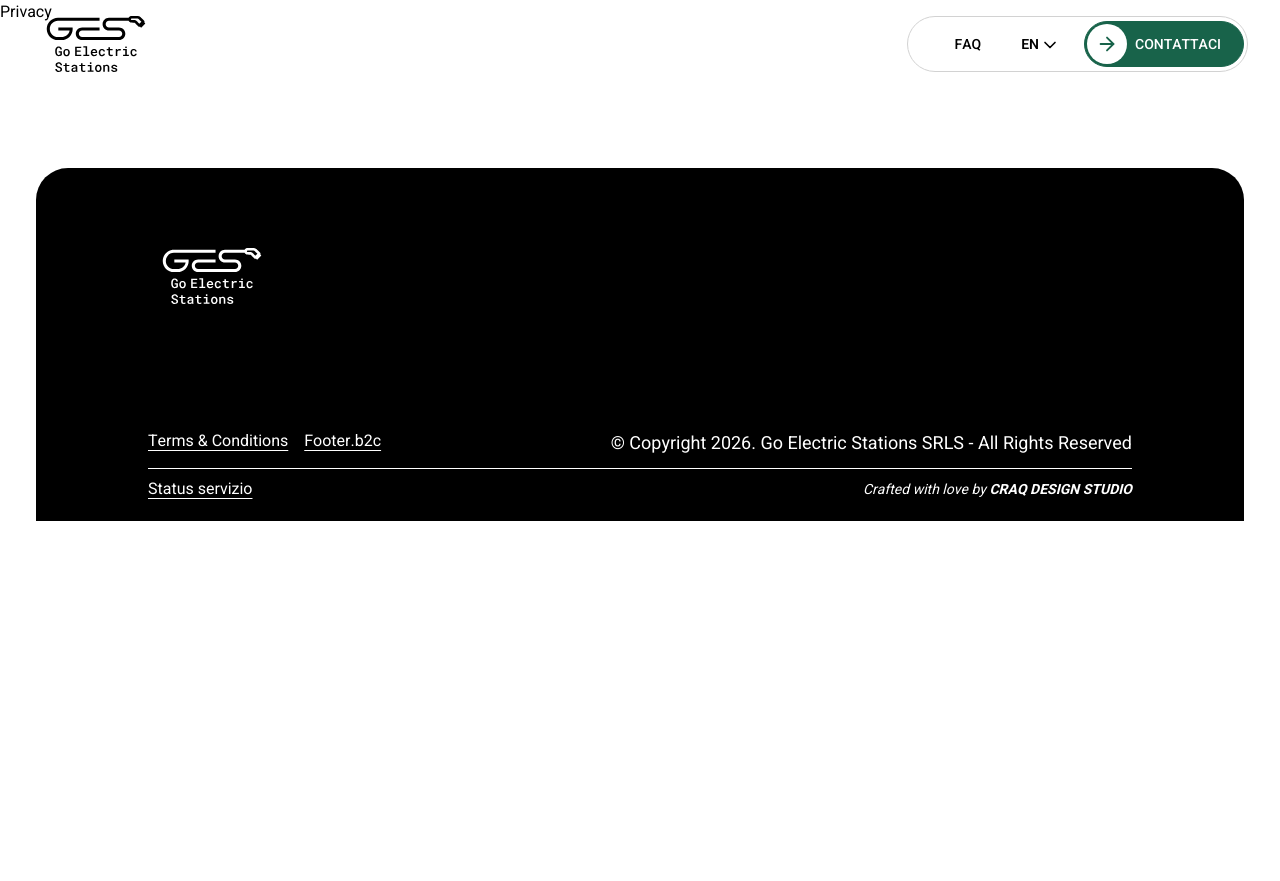
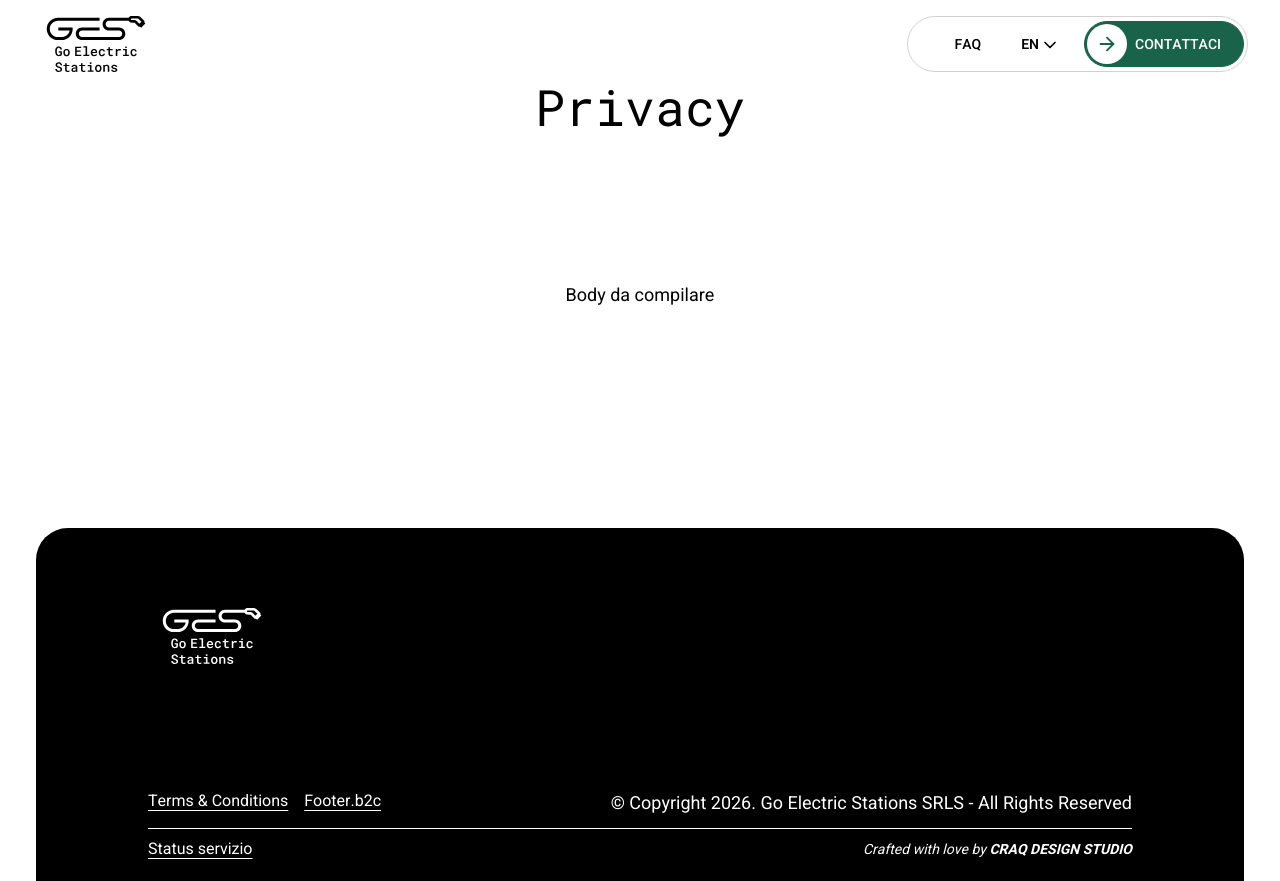
Before and after one commit to kylecraq/ges-staging, a Next.js app: page /en/privacy in a window 1280 px wide. Before the commit the page ends 800 px from the top, so only its background shows below. Built offline with nearby package versions, Linux system fonts and the light colour scheme.

Commit message:
example privacy page

```diff
--- a/src/app/[locale]/privacy/page.tsx
+++ b/src/app/[locale]/privacy/page.tsx
@@ -1,11 +1,15 @@
-export default function PrivacyPage({
-  params,
-}: {
-  params: Promise<{ locale: string }>;
-}) {
+"use client";
+import { BodyText, Heading } from '@/components/ges-ui/typography';
+
+export default function PrivacyPage() {
   return (
-    <div>
-      <h1>Privacy</h1>
-    </div>
+    <main className="relative flex flex-col gap-32 lg:gap-36 min-h-96 justify-center items-center">
+      <Heading as="h2" size="xl" className="heading">
+        Privacy
+      </Heading>
+      <BodyText>
+        Body da compilare
+      </BodyText>
+    </main>
   );
 }
```
